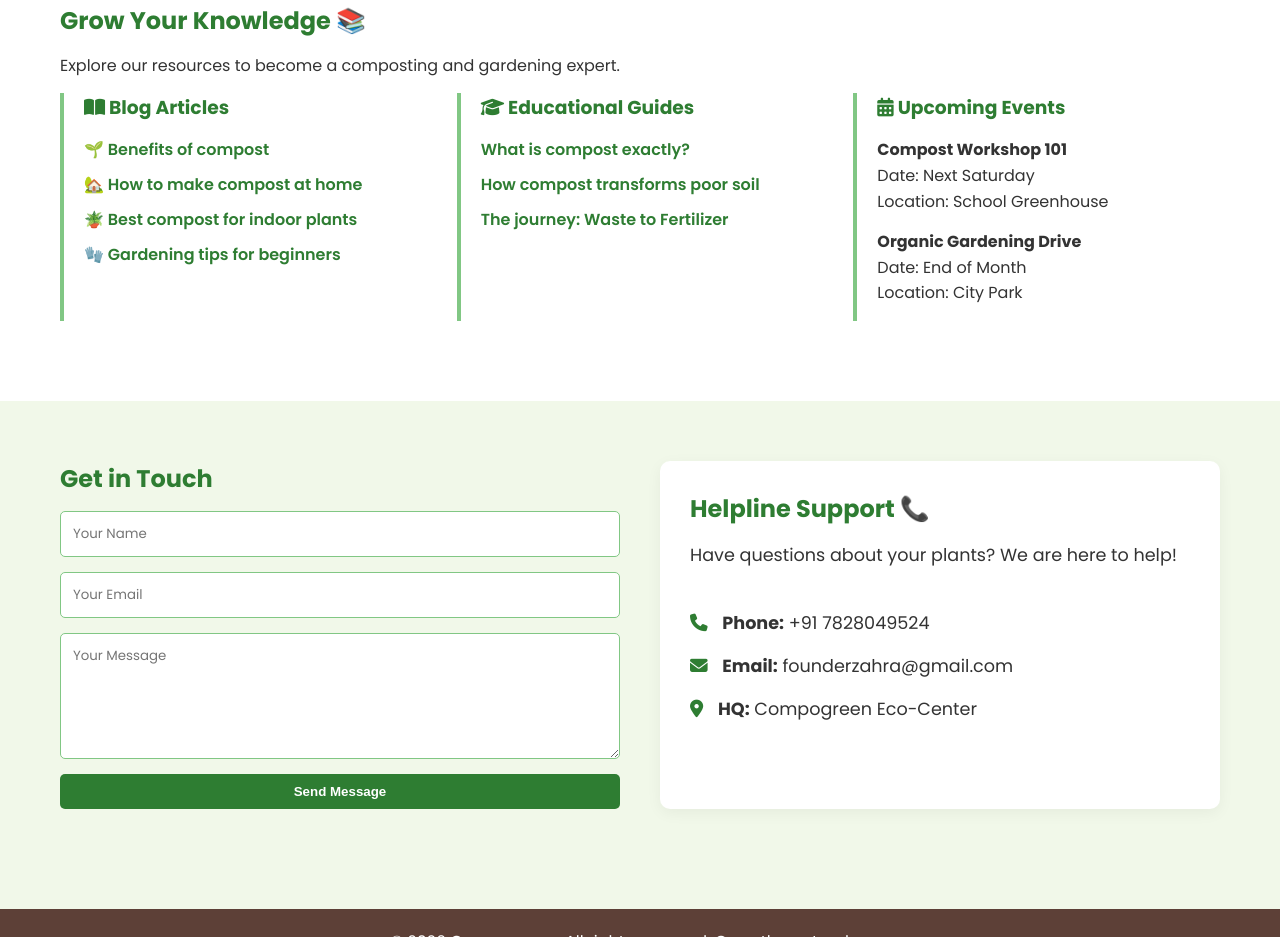
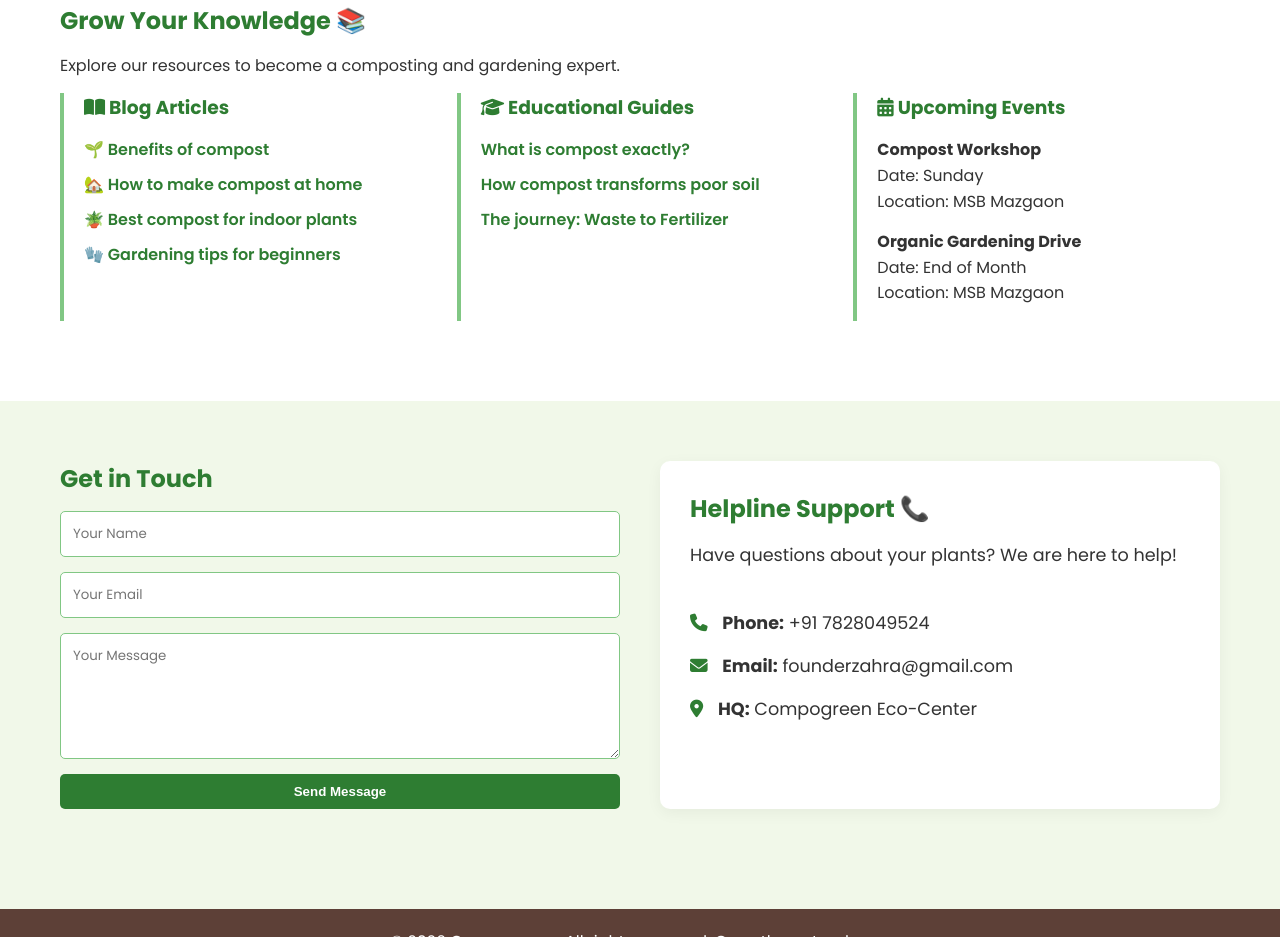
Before and after one commit to mohammedmasalawal/compogreen, a plain HTML site: page index.html in a window 1280 px wide. Shown: the part 2044-2981 px from the top of the page. Drawn offline with Linux system fonts and the light colour scheme.

```diff
--- a/index.html
+++ b/index.html
@@ -266,8 +266,8 @@
 
                 <div class="learning-box">
                     <h3><i class="fa-solid fa-calendar-days"></i> Upcoming Events</h3>
-                    <p><strong>Compost Workshop 101</strong><br>Date: Next Saturday<br>Location: School Greenhouse</p>
-                    <p><strong>Organic Gardening Drive</strong><br>Date: End of Month<br>Location: City Park</p>
+                    <p><strong>Compost Workshop </strong><br>Date: Sunday<br>Location: MSB Mazgaon</p>
+                    <p><strong>Organic Gardening Drive</strong><br>Date: End of Month<br>Location: MSB Mazgaon</p>
                 </div>
             </div>
         </div>
```
